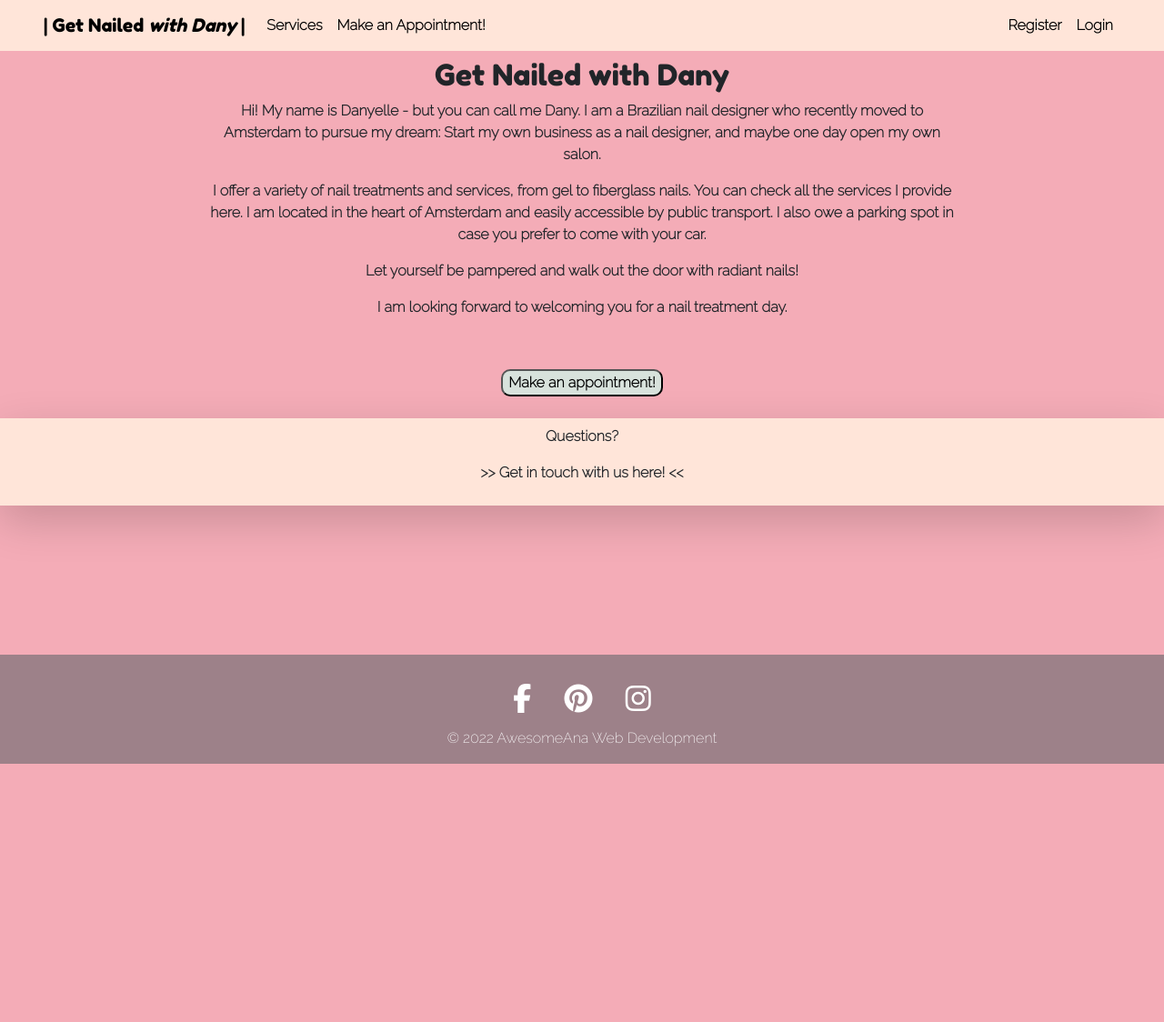
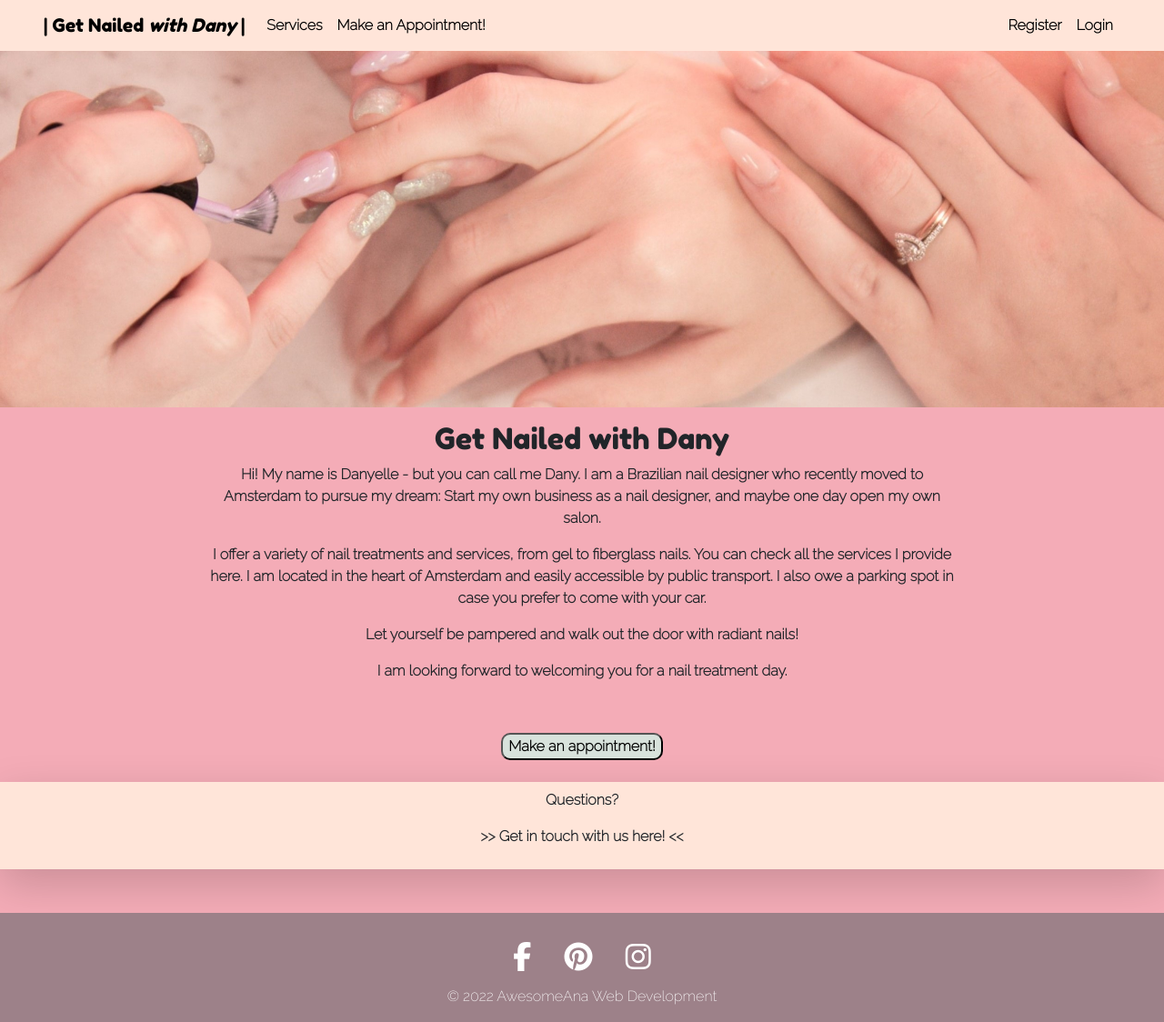
Before and after one commit to anabramos/getnailedwithdany, a Django app: page / in a window 1280 px wide. Shown: the whole page at 91% size. Before the commit the page ends 840 px from the top, so only its background shows below. Run offline with Django 3.2, Linux system fonts and the light colour scheme; some libraries are stand-ins or nearby versions.

Commit message:
Include hero-image on homepage.html

```diff
--- a/static/css/style.css
+++ b/static/css/style.css
@@ -78,6 +78,15 @@ i:hover {
 
 /* Homepage */
 
+.hero-image {
+    background: url(../images/hero-image.jpg);
+    height: 400px;
+    width: 100%;
+    background-size: cover;
+    overflow: hidden;
+}
+
+
 /* Buttons */
 
 button {
--- a/templates/base.html
+++ b/templates/base.html
@@ -21,7 +21,6 @@
         <script src="https://cdn.jsdelivr.net/npm/bootstrap@5.1.3/dist/js/bootstrap.min.js" integrity="sha384-QJHtvGhmr9XOIpI6YVutG+2QOK9T+ZnN4kzFN1RtK3zEFEIsxhlmWl5/YESvpZ13" crossorigin="anonymous"></script>
         <!-- Font Awesome -->
         <script src="https://kit.fontawesome.com/b690598c3f.js" crossorigin="anonymous"></script>
-
         <!-- CSS -->
         <link rel="stylesheet" type="text/css" href="{% static 'css/style.css' %}"/>
     </head>
```
Also changed, not shown: static/images/hero-image.jpg.
